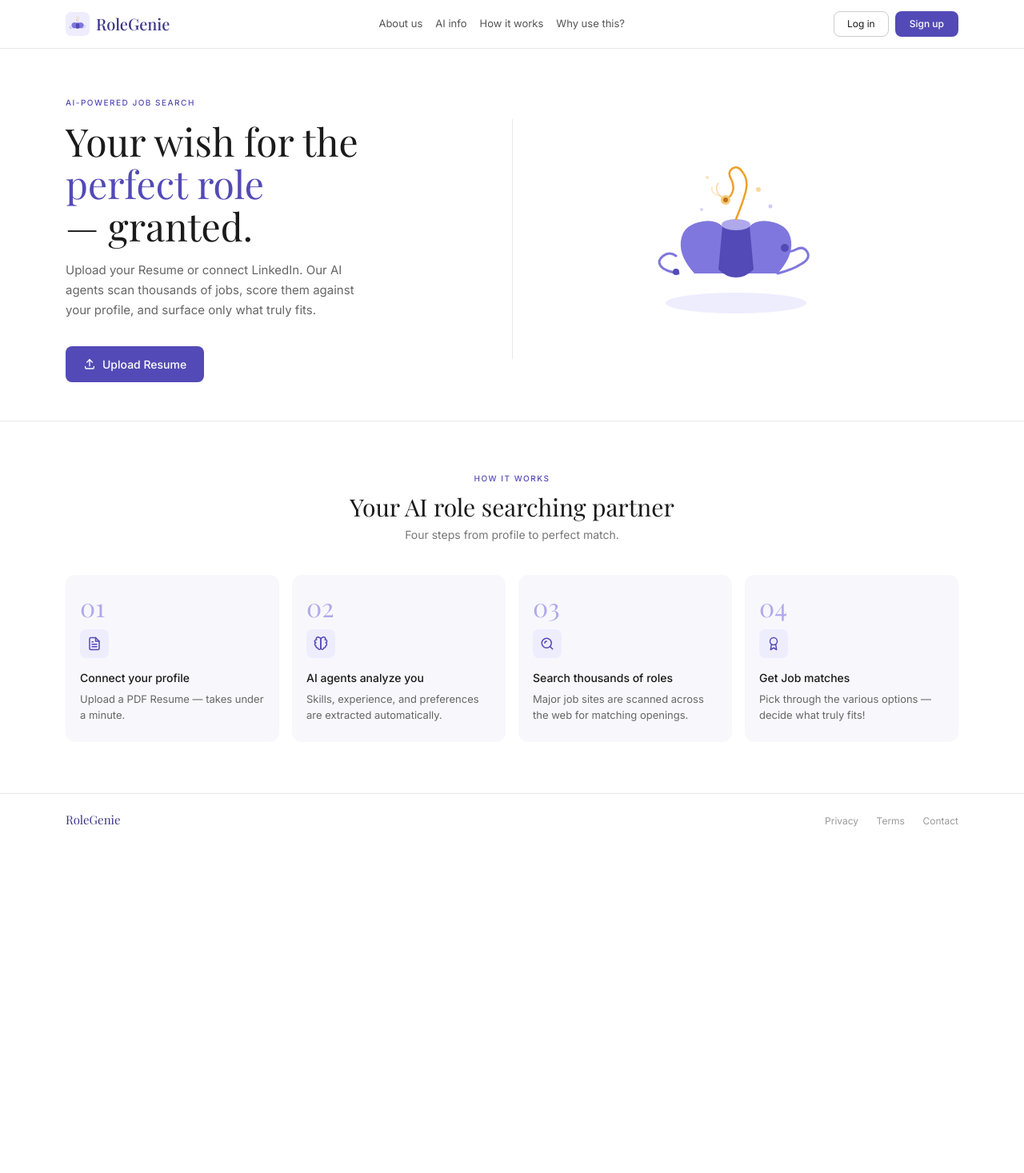
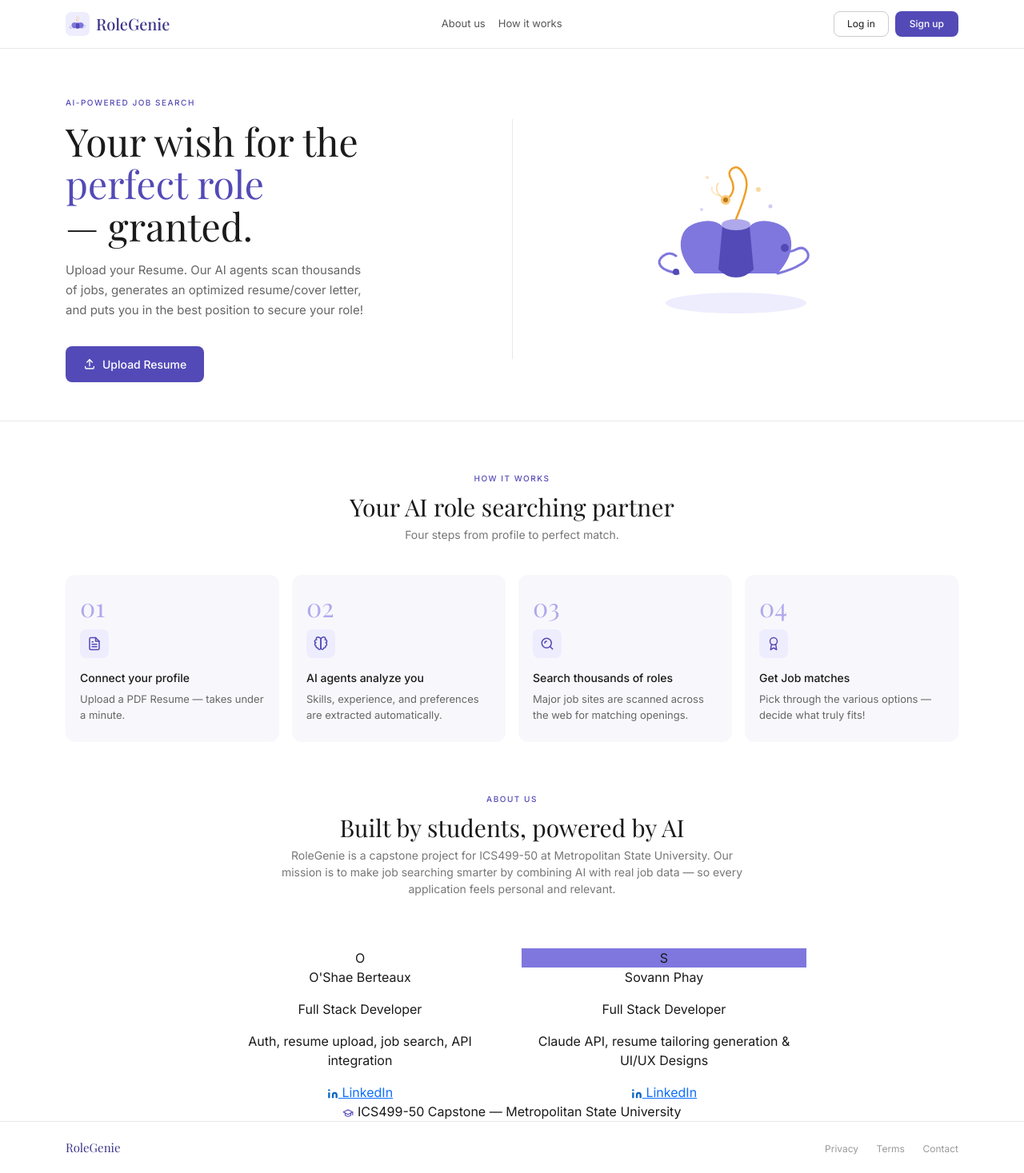
Before and after one commit to sjasthi/job-finder, a PHP site: page /RG/index.php in a window 1280 px wide. Shown: the whole page at 80% size. Before the commit the page ends 1034 px from the top, so only its background shows below. Run offline with PHP 8.4, Linux system fonts and the light colour scheme.

Commit message:
Update index.php with new section and small changes

```diff
--- a/RG/index.php
+++ b/RG/index.php
@@ -47,9 +47,7 @@ session_start();
       <div class="collapse navbar-collapse" id="navMenu">
         <ul class="navbar-nav mx-auto">
           <li class="nav-item"><a class="nav-link" href="#">About us</a></li>
-          <li class="nav-item"><a class="nav-link" href="#">AI info</a></li>
           <li class="nav-item"><a class="nav-link" href="#">How it works</a></li>
-          <li class="nav-item"><a class="nav-link" href="#">Why use this?</a></li>
         </ul>
         <div class="d-flex gap-2 align-items-center">
           <button class="btn-nav-login" id="btn-login">Log in</button>
@@ -73,7 +71,7 @@ session_start();
             — granted.
           </h1>
           <p class="hero-subtext">
-            Upload your Resume or connect LinkedIn. Our AI agents scan thousands of jobs, score them against your profile, and surface only what truly fits.
+            Upload your Resume. Our AI agents scan thousands of jobs, generates an optimized resume/cover letter, and puts you in the best position to secure your role!
           </p>
           <div class="d-flex flex-wrap gap-3">
             <button class="btn-cta-primary" id="btn-upload">
@@ -157,6 +155,52 @@ session_start();
     </div>
   </section>
 
+<!-- -- About Us ------------------------------------------- -->
+  <section id="about-us">
+    <div class="container text-center">
+
+      <p class="section-eyebrow">About us</p>
+      <h2 class="section-title">Built by students, powered by AI</h2>
+      <p class="section-sub" style="max-width:580px; margin-left:auto; margin-right:auto;">
+        RoleGenie is a capstone project for ICS499-50 at Metropolitan State University. Our mission is to make job searching smarter by combining AI with real job data — so every application feels personal and relevant.
+      </p>
+
+      <div class="row justify-content-center g-4 mt-2">
+        <div class="col-sm-6 col-lg-4">
+          <div class="about-card">
+            <div class="about-avatar">O</div>
+            <p class="about-name">O'Shae Berteaux</p>
+            <p class="about-role">Full Stack Developer</p>
+            <p class="about-desc">Auth, resume upload, job search, API integration</p>
+            <a href="https://www.linkedin.com/in/your-linkedin-here" target="_blank" class="about-linkedin">
+              <svg width="14" height="14" viewBox="0 0 24 24" fill="#0A66C2" aria-hidden="true"><path d="M16 8a6 6 0 0 1 6 6v7h-4v-7a2 2 0 0 0-2-2 2 2 0 0 0-2 2v7h-4v-7a6 6 0 0 1 6-6z"/><rect x="2" y="9" width="4" height="12"/><circle cx="4" cy="4" r="2"/></svg>
+              LinkedIn
+            </a>
+          </div>
+        </div>
+        <div class="col-sm-6 col-lg-4">
+          <div class="about-card">
+            <div class="about-avatar" style="background:#7F77DD;">S</div>
+            <p class="about-name">Sovann Phay</p>
+            <p class="about-role">Full Stack Developer</p>
+            <p class="about-desc">Claude API, resume tailoring generation &amp; UI/UX Designs</p>
+            <a href="https://www.linkedin.com/in/sovann-phay-472b76322" target="_blank" class="about-linkedin">
+              <svg width="14" height="14" viewBox="0 0 24 24" fill="#0A66C2" aria-hidden="true"><path d="M16 8a6 6 0 0 1 6 6v7h-4v-7a2 2 0 0 0-2-2 2 2 0 0 0-2 2v7h-4v-7a6 6 0 0 1 6-6z"/><rect x="2" y="9" width="4" height="12"/><circle cx="4" cy="4" r="2"/></svg>
+              LinkedIn
+            </a>
+          </div>
+        </div>
+      </div>
+
+      <div class="about-badge">
+        <svg width="14" height="14" viewBox="0 0 24 24" fill="none" stroke="#534AB7" stroke-width="2" stroke-linecap="round" stroke-linejoin="round" aria-hidden="true"><path d="M22 10v6M2 10l10-5 10 5-10 5z"/><path d="M6 12v5c3 3 9 3 12 0v-5"/></svg>
+        ICS499-50 Capstone — Metropolitan State University
+      </div>
+
+    </div>
+  </section>
+
+
   <!-- -- Footer ---------------------------------------------- -->
   <footer id="footer">
     <div class="container d-flex justify-content-between align-items-center flex-wrap gap-2">
```
